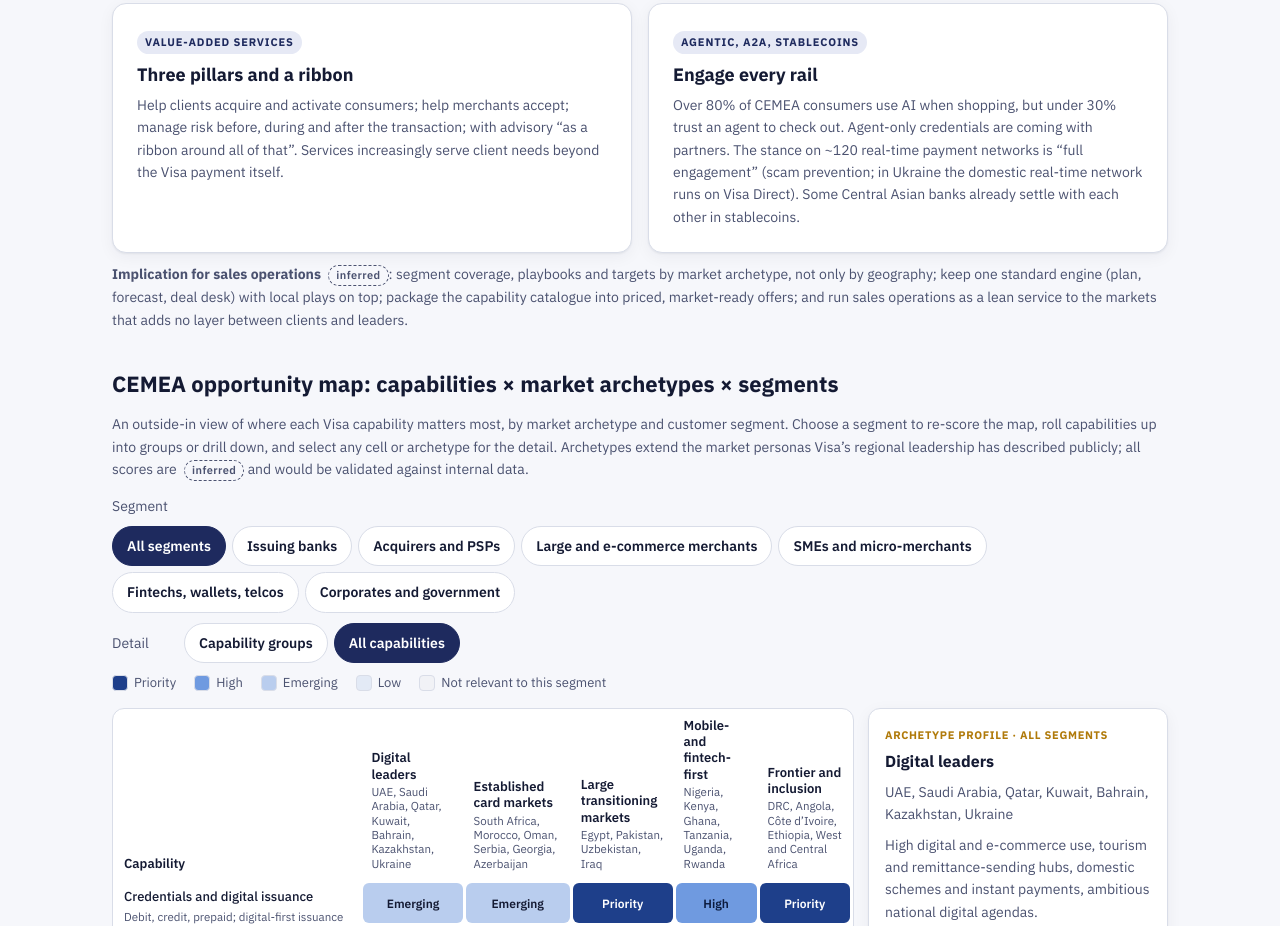
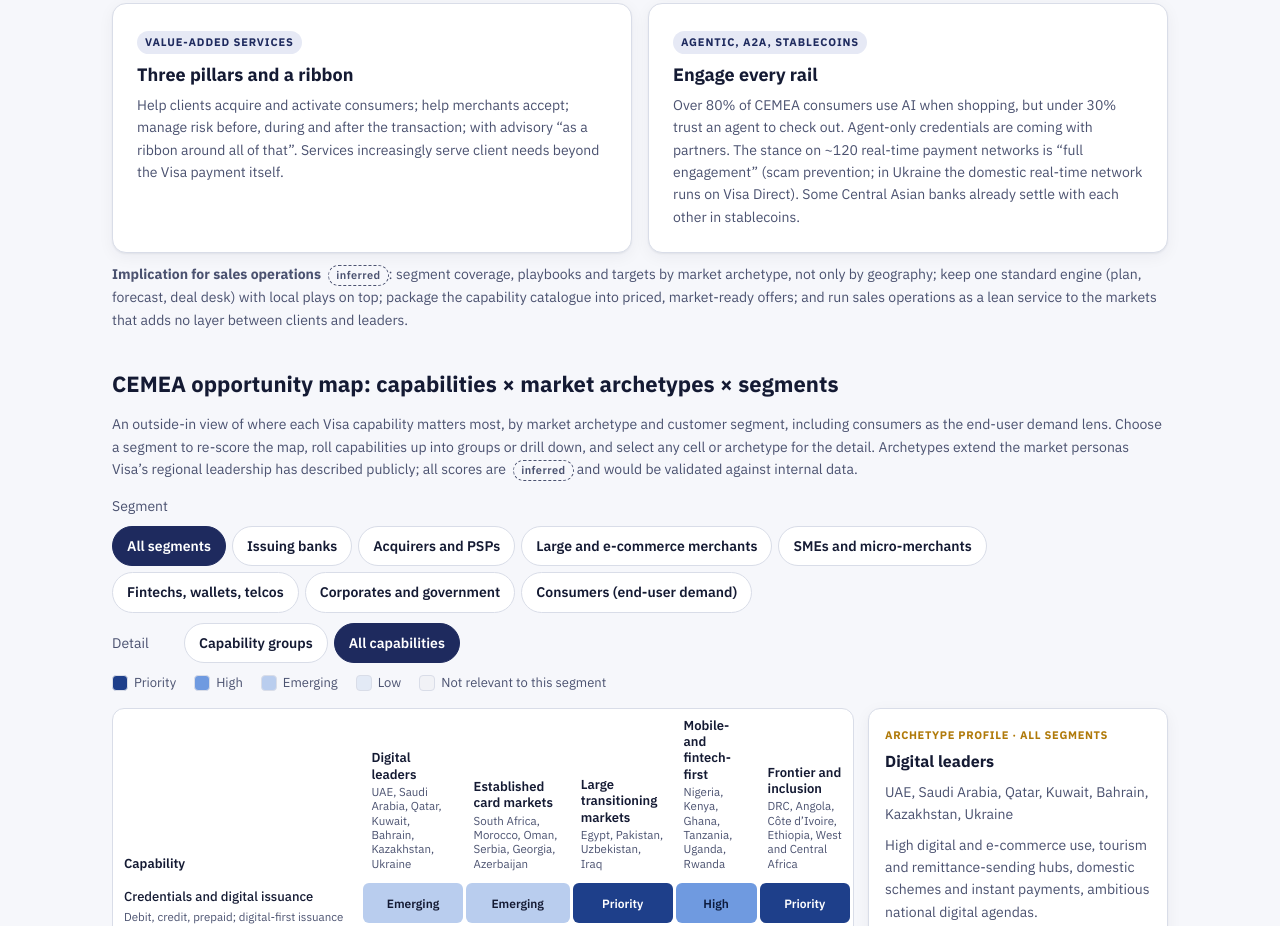
Before and after one commit to abhiagent86/visa, a plain HTML site: page index.html in a window 1280 px wide. Shown: the part 11074-12000 px from the top of the page. Drawn offline with Linux system fonts and the light colour scheme.

Commit message:
Opportunity map: add consumer segment and split domestic P2P from remittances
Co-Authored-By: Claude Opus 5.5 <noreply@anthropic.com>
Claude-Session: https://claude.ai/code/session_01Uw7ZmjTfypsbd2KpcCdxTx

```diff
--- a/index.html
+++ b/index.html
@@ -718,7 +718,7 @@ body.ed-active{padding-bottom:96px}
     <p class="small muted" style="margin-top:10px"><b>Implication for sales operations</b> <span class="inf">inferred</span>: segment coverage, playbooks and targets by market archetype, not only by geography; keep one standard engine (plan, forecast, deal desk) with local plays on top; package the capability catalogue into priced, market-ready offers; and run sales operations as a lean service to the markets that adds no layer between clients and leaders.</p>
 
     <h3 class="sub" id="opportunity-map">CEMEA opportunity map: capabilities × market archetypes × segments</h3>
-    <p class="im-method">An outside-in view of where each Visa capability matters most, by market archetype and customer segment. Choose a segment to re-score the map, roll capabilities up into groups or drill down, and select any cell or archetype for the detail. Archetypes extend the market personas Visa’s regional leadership has described publicly; all scores are <span class="inf">inferred</span> and would be validated against internal data.</p>
+    <p class="im-method">An outside-in view of where each Visa capability matters most, by market archetype and customer segment, including consumers as the end-user demand lens. Choose a segment to re-score the map, roll capabilities up into groups or drill down, and select any cell or archetype for the detail. Archetypes extend the market personas Visa’s regional leadership has described publicly; all scores are <span class="inf">inferred</span> and would be validated against internal data.</p>
 
     <div class="om-ctl" role="group" aria-label="Customer segment">
       <span>Segment</span>
@@ -750,7 +750,7 @@ body.ed-active{padding-bottom:96px}
     <div class="grid g2" style="align-content:start">
       <div class="card"><span class="tag navy">1 · Trust is universal</span><h4>Lead with risk everywhere</h4><p class="muted small" style="margin:0">Fraud and scam prevention is High or Priority in four of five archetypes and for banks, acquirers and fintechs alike. It is the one door-opener that travels across the whole region.</p></div>
       <div class="card"><span class="tag navy">2 · Maturity flips the portfolio</span><h4>Two different shopping lists</h4><p class="muted small" style="margin:0">Digital leaders pull tokens, agentic commerce, premium and commercial cards. Transitioning, mobile-first and frontier markets pull credentials, Tap to Phone and Visa Accept, and disbursements. One catalogue, two playbooks.</p></div>
-      <div class="card"><span class="tag navy">3 · Corridors pair archetypes</span><h4>Sell both ends of the flow</h4><p class="muted small" style="margin:0">Gulf outbound remittances meet inbound demand in Egypt, Pakistan and Africa. Plan Visa Direct by corridor, with the sending and receiving markets on one account plan and one target.</p></div>
+      <div class="card"><span class="tag navy">3 · Corridors pair archetypes</span><h4>Sell both ends of the flow</h4><p class="muted small" style="margin:0">Gulf outbound remittances meet inbound demand in Egypt, Pakistan and Africa. Plan Visa Direct by corridor, with the sending and receiving markets on one account plan and one target. Domestic P2P is a different game: it competes with instant-payment systems and mobile money, so Visa wins on reach across apps, safety and scam protection rather than price.</p></div>
       <div class="card"><span class="tag navy">4 · The buyer changes with maturity</span><h4>Banks at the core, fintechs at the edge</h4><p class="muted small" style="margin:0">Banks remain the main buyer in digital leaders and established markets. In mobile-first and frontier markets, fintechs, wallets, telcos and governments carry more of the opportunity, so partner coverage matters more there.</p></div>
     </div>
     <p class="small muted" style="margin-top:10px"><b>Implication for sales operations</b> <span class="inf">inferred</span>: use this matrix as the backbone for coverage and quota setting (opportunity by archetype and segment), for the offer catalogue (lead capabilities per cell) and for the scorecard (attach and adoption tracked against the cells marked Priority).</p>
@@ -2626,35 +2626,36 @@ var A=[
  {k:'M',n:'Mobile- and fintech-first',c:'Nigeria, Kenya, Ghana, Tanzania, Uganda, Rwanda',t:'Mobile money and instant payments lead, vibrant fintechs, millions of micro-merchants, high scam exposure.'},
  {k:'F',n:'Frontier and inclusion',c:'DRC, Angola, Côte d’Ivoire, Ethiopia, West and Central Africa',t:'Low banking penetration, cash-only merchants, infrastructure gaps, aid and government flows; digital credentials leapfrog branches.'}
 ];
-var S=[{k:'all',n:'All segments'},{k:'iss',n:'Issuing banks'},{k:'acq',n:'Acquirers and PSPs'},{k:'mer',n:'Large and e-commerce merchants'},{k:'sme',n:'SMEs and micro-merchants'},{k:'fin',n:'Fintechs, wallets, telcos'},{k:'cg',n:'Corporates and government'}];
+var S=[{k:'all',n:'All segments'},{k:'iss',n:'Issuing banks'},{k:'acq',n:'Acquirers and PSPs'},{k:'mer',n:'Large and e-commerce merchants'},{k:'sme',n:'SMEs and micro-merchants'},{k:'fin',n:'Fintechs, wallets, telcos'},{k:'cg',n:'Corporates and government'},{k:'con',n:'Consumers (end-user demand)'}];
 var G=[
  {n:'Credentials and tokens',m:[0,1]},
  {n:'Issuing services',m:[2,3]},
  {n:'Acceptance',m:[4,5]},
  {n:'Risk and identity',m:[6,7]},
- {n:'Money movement',m:[8,9]},
- {n:'Commercial and B2B',m:[10,11]},
- {n:'Advisory and data',m:[12]},
- {n:'New rails',m:[13,14,15]}
+ {n:'Money movement',m:[8,9,10]},
+ {n:'Commercial and B2B',m:[11,12]},
+ {n:'Advisory and data',m:[13]},
+ {n:'New rails',m:[14,15,16]}
 ];
-// base score by archetype D,E,T,M,F ; relevance by segment iss,acq,mer,sme,fin,cg
+// base score by archetype D,E,T,M,F ; relevance by segment iss,acq,mer,sme,fin,cg,con
 var C=[
- {n:'Credentials and digital issuance',x:'Debit, credit, prepaid; digital-first issuance',s:[2,2,4,3,4],r:[1,0,0,.3,1,.3],p:'Digitise and widen the card base: digital issuance with banks, wallets and telcos.'},
- {n:'Tokenisation and Click to Pay',x:'Network tokens, wallets, e-commerce checkout',s:[4,3,2,2,1],r:[1,.7,1,0,.7,0],p:'Raise token penetration to lift approvals and cut fraud in e-commerce and wallets.'},
- {n:'Issuer processing and resilience',x:'Processing, Smarter Stand-In',s:[2,3,3,3,3],r:[1,0,0,0,.7,0],p:'Offer processing and stand-in to banks modernising core systems.'},
- {n:'Premium, loyalty and engagement',x:'Infinite, benefits, Visa Destinations',s:[4,3,2,1,1],r:[1,0,.5,0,.5,0],p:'Premium propositions and benefits that drive affluent and travel spend.'},
- {n:'Acceptance platform and gateway',x:'Cybersource, Authorize.net, e-commerce',s:[4,3,3,3,2],r:[0,1,1,.5,.5,0],p:'Gateway, optimisation and fraud tools for merchants and payment providers.'},
- {n:'Tap to Phone and Visa Accept',x:'Phone as terminal; micro-sellers',s:[2,2,4,4,4],r:[.3,1,.3,1,.7,0],p:'Convert cash-only and micro-merchants with phone-based acceptance and fast settlement.'},
- {n:'Fraud and scam prevention',x:'Visa Protect, Featurespace, A2A protection',s:[4,4,3,4,2],r:[1,1,.7,0,1,.3],p:'Lead with scams and fraud: the most urgent client problem, sold across rails.'},
- {n:'Authentication and identity',x:'3-D Secure, biometrics, agent identity',s:[4,3,2,3,2],r:[1,.7,.7,0,.7,0],p:'Lower friction and fraud at checkout; identity for agents and digital onboarding.'},
- {n:'Remittances and P2P',x:'Visa Direct, Visa+',s:[4,3,4,4,3],r:[1,0,0,0,1,0],p:'Corridor plays: outbound from the Gulf, inbound to Egypt, Pakistan and Africa.'},
- {n:'Payouts and disbursements',x:'B2C payouts, government-to-citizen',s:[3,2,4,4,4],r:[.7,0,.5,.3,1,1],p:'Gig, insurance and government payouts pushed to cards, accounts and wallets.'},
- {n:'Commercial cards and virtual payables',x:'Corporate, purchasing, fleet, virtual cards',s:[4,3,2,2,1],r:[1,0,0,.5,.3,1],p:'Commercial card programmes through banks, aimed at named corporates and government.'},
- {n:'B2B payments and AP/AR digitisation',x:'B2B Connect, ERP-embedded payments',s:[3,3,3,3,2],r:[.7,0,.3,.7,.5,1],p:'Digitise supplier payments and receivables with banks, ERP and spend platforms.'},
- {n:'Consulting, analytics and data',x:'Visa Consulting & Analytics',s:[3,3,3,3,2],r:[1,.7,.7,0,.7,1],p:'Advisory that opens the door and turns into repeatable services.'},
- {n:'Agentic commerce',x:'Visa Intelligent Commerce, agent credentials',s:[4,2,1,2,1],r:[.7,.7,1,0,1,0],p:'Pilot agent payments with banks, merchants and AI platforms where consumers are ready.'},
- {n:'Stablecoins and digital assets',x:'Settlement, stablecoin-linked cards',s:[3,3,2,3,2],r:[.7,.3,.3,0,1,.3],p:'Stablecoin-linked cards and settlement with licensed virtual-asset firms and banks.'},
- {n:'A2A and real-time payment services',x:'Risk, disputes and connectivity for instant payments',s:[3,3,2,4,2],r:[1,.3,0,0,.7,1],p:'Engage real-time payment systems with risk, disputes and Visa Direct connectivity.'}
+ {n:'Credentials and digital issuance',x:'Debit, credit, prepaid; digital-first issuance',s:[2,2,4,3,4],r:[1,0,0,.3,1,.3,1],p:'Digitise and widen the card base: digital issuance with banks, wallets and telcos.'},
+ {n:'Tokenisation and Click to Pay',x:'Network tokens, wallets, e-commerce checkout',s:[4,3,2,2,1],r:[1,.7,1,0,.7,0,1],p:'Raise token penetration to lift approvals and cut fraud in e-commerce and wallets.'},
+ {n:'Issuer processing and resilience',x:'Processing, Smarter Stand-In',s:[2,3,3,3,3],r:[1,0,0,0,.7,0,0],p:'Offer processing and stand-in to banks modernising core systems.'},
+ {n:'Premium, loyalty and engagement',x:'Infinite, benefits, Visa Destinations',s:[4,3,2,1,1],r:[1,0,.5,0,.5,0,1],p:'Premium propositions and benefits that drive affluent and travel spend.'},
+ {n:'Acceptance platform and gateway',x:'Cybersource, Authorize.net, e-commerce',s:[4,3,3,3,2],r:[0,1,1,.5,.5,0,.3],p:'Gateway, optimisation and fraud tools for merchants and payment providers.'},
+ {n:'Tap to Phone and Visa Accept',x:'Phone as terminal; micro-sellers',s:[2,2,4,4,4],r:[.3,1,.3,1,.7,0,.3],p:'Convert cash-only and micro-merchants with phone-based acceptance and fast settlement.'},
+ {n:'Fraud and scam prevention',x:'Visa Protect, Featurespace, A2A protection',s:[4,4,3,4,2],r:[1,1,.7,0,1,.3,1],p:'Lead with scams and fraud: the most urgent client problem, sold across rails.'},
+ {n:'Authentication and identity',x:'3-D Secure, biometrics, agent identity',s:[4,3,2,3,2],r:[1,.7,.7,0,.7,0,1],p:'Lower friction and fraud at checkout; identity for agents and digital onboarding.'},
+ {n:'Cross-border remittances',x:'Visa Direct to cards, accounts and wallets',s:[4,3,4,4,3],r:[1,0,0,0,1,0,1],p:'Corridor plays: outbound from the Gulf, inbound to Egypt, Pakistan and Africa.'},
+ {n:'Domestic P2P transfers',x:'Visa Direct, Visa+, phone-to-phone tap',s:[3,3,3,2,3],r:[1,0,0,.3,1,0,1],p:'Real-time transfers between friends and family inside banking and wallet apps; interoperability across apps (Visa+), tap-to-transfer and tipping. Competes with domestic instant-payment systems and mobile money, so lead with reach, safety and scam protection.'},
+ {n:'Payouts and disbursements',x:'B2C payouts, government-to-citizen',s:[3,2,4,4,4],r:[.7,0,.5,.3,1,1,.7],p:'Gig, insurance and government payouts pushed to cards, accounts and wallets.'},
+ {n:'Commercial cards and virtual payables',x:'Corporate, purchasing, fleet, virtual cards',s:[4,3,2,2,1],r:[1,0,0,.5,.3,1,0],p:'Commercial card programmes through banks, aimed at named corporates and government.'},
+ {n:'B2B payments and AP/AR digitisation',x:'B2B Connect, ERP-embedded payments',s:[3,3,3,3,2],r:[.7,0,.3,.7,.5,1,0],p:'Digitise supplier payments and receivables with banks, ERP and spend platforms.'},
+ {n:'Consulting, analytics and data',x:'Visa Consulting & Analytics',s:[3,3,3,3,2],r:[1,.7,.7,0,.7,1,0],p:'Advisory that opens the door and turns into repeatable services.'},
+ {n:'Agentic commerce',x:'Visa Intelligent Commerce, agent credentials',s:[4,2,1,2,1],r:[.7,.7,1,0,1,0,1],p:'Pilot agent payments with banks, merchants and AI platforms where consumers are ready.'},
+ {n:'Stablecoins and digital assets',x:'Settlement, stablecoin-linked cards',s:[3,3,2,3,2],r:[.7,.3,.3,0,1,.3,.7],p:'Stablecoin-linked cards and settlement with licensed virtual-asset firms and banks.'},
+ {n:'A2A and real-time payment services',x:'Risk, disputes and connectivity for instant payments',s:[3,3,2,4,2],r:[1,.3,0,0,.7,1,.5],p:'Engage real-time payment systems with risk, disputes and Visa Direct connectivity.'}
 ];
 var LV=['Not relevant','Low','Emerging','High','Priority'];
 var st={seg:'all',lvl:'cap',sel:null,arch:null};
@@ -2706,6 +2707,7 @@ function renderSeg(){
   });
   t.appendChild(tb);
 }
+function conNote(){return st.seg==='con'?'<p class="small"><b>Consumers</b> are the demand lens, not a direct buyer: Visa reaches them through issuers, wallets and fintechs, with brand, benefits and marketing. Score = how strongly consumer behaviour pulls the capability.</p>':'';}
 function top(ai){
   return C.map(function(c,ci){return {c:c,v:score(ci,ai,st.seg)}}).filter(function(x){return x.v>0}).sort(function(p,q){return q.v-p.v}).slice(0,3);
 }
@@ -2714,13 +2716,13 @@ function renderDetail(){
   if(st.sel){
     var a=A[st.sel.a];
     if(st.sel.c!=null){var c=C[st.sel.c]; var v=score(st.sel.c,st.sel.a,st.seg);
-      d.innerHTML='<span class="om-k">'+LV[v]+' · '+segN+'</span><h5>'+c.n+' in '+a.n.toLowerCase()+'</h5><p><b>The play:</b> '+c.p+'</p><p><b>Market context:</b> '+a.t+'</p><p class="small">Examples: '+a.c+'</p>';
+      d.innerHTML='<span class="om-k">'+LV[v]+' · '+segN+'</span><h5>'+c.n+' in '+a.n.toLowerCase()+'</h5><p><b>The play:</b> '+c.p+'</p>'+conNote()+'<p><b>Market context:</b> '+a.t+'</p><p class="small">Examples: '+a.c+'</p>';
     } else {var g=G[st.sel.g]; var v2=gscore(st.sel.g,st.sel.a,st.seg);
       d.innerHTML='<span class="om-k">'+LV[v2]+' · '+segN+'</span><h5>'+g.n+' in '+a.n.toLowerCase()+'</h5><ul>'+g.m.map(function(ci){return '<li><b>'+C[ci].n+'</b> ('+LV[score(ci,st.sel.a,st.seg)]+'): '+C[ci].p+'</li>'}).join('')+'</ul><p><b>Market context:</b> '+a.t+'</p>';}
     return;
   }
   var ai=st.arch==null?0:st.arch; var a2=A[ai];
-  d.innerHTML='<span class="om-k">Archetype profile · '+segN+'</span><h5>'+a2.n+'</h5><p class="small">'+a2.c+'</p><p>'+a2.t+'</p><p style="margin-bottom:4px"><b>Top plays</b></p><ol>'+top(ai).map(function(x){return '<li><b>'+x.c.n+'</b> ('+LV[x.v]+'): '+x.c.p+'</li>'}).join('')+'</ol><p class="small">Select an archetype heading or any cell for detail.</p>';
+  d.innerHTML='<span class="om-k">Archetype profile · '+segN+'</span><h5>'+a2.n+'</h5><p class="small">'+a2.c+'</p><p>'+a2.t+'</p><p style="margin-bottom:4px"><b>Top plays</b></p><ol>'+top(ai).map(function(x){return '<li><b>'+x.c.n+'</b> ('+LV[x.v]+'): '+x.c.p+'</li>'}).join('')+'</ol>'+conNote()+'<p class="small">Select an archetype heading or any cell for detail.</p>';
 }
 render();
 })();
```
